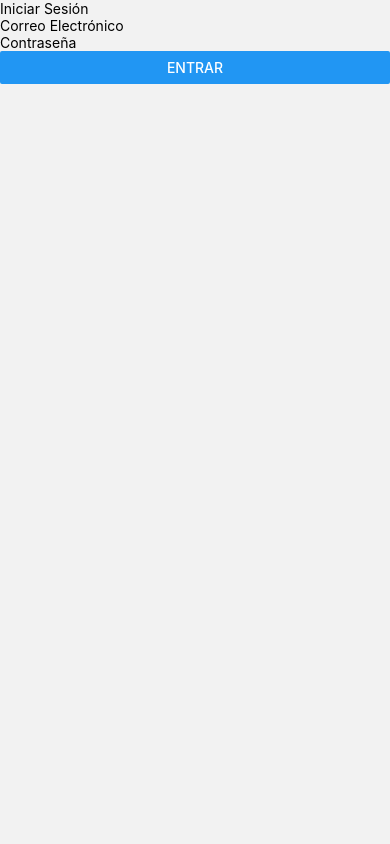
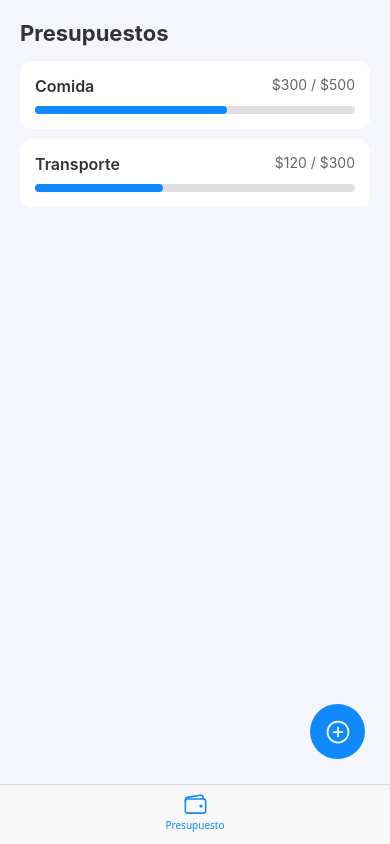
Before and after one commit to Re-L77/AhorramasApp, a React Native app: screen /Presupuesto in a window 390 px wide. Built offline with nearby package versions, Linux system fonts and the light colour scheme.

Commit message:
BudgetScreen
Agregada librería react-icons y soporte multiplataforma

```diff
--- a/App.js
+++ b/App.js
@@ -1,57 +1,12 @@
+// App.js
 import React from "react";
 import { NavigationContainer } from "@react-navigation/native";
-import { createNativeStackNavigator } from "@react-navigation/native-stack";
-import { createBottomTabNavigator } from "@react-navigation/bottom-tabs";
-import { Ionicons } from "@expo/vector-icons";
+import MainTabs from "./navigation/MainTabs";
 
-// Importar tus pantallas
-import LoginScreen from "./screens/LoginScreen";
-import RegisterScreen from "./screens/RegisterScreen";
-import HomeScreen from "./screens/HomeScreen";
-import TransactionsScreen from "./screens/TransactionsScreen";
-import BudgetScreen from "./screens/BudgetScreen";
-
-const Stack = createNativeStackNavigator();
-const Tab = createBottomTabNavigator();
-
-// Barra inferior (tabs)
-function MainTabs() {
-  return (
-    <Tab.Navigator
-      screenOptions={({ route }) => ({
-        headerShown: false,
-        tabBarStyle: { backgroundColor: "#f8f8f8", paddingBottom: 4 },
-        tabBarActiveTintColor: "#0066cc",
-        tabBarInactiveTintColor: "gray",
-        tabBarIcon: ({ color, size }) => {
-          let iconName;
-
-          if (route.name === "Inicio") iconName = "home";
-          else if (route.name === "Transacciones") iconName = "list";
-          else if (route.name === "Presupuestos") iconName = "wallet";
-
-          return <Ionicons name={iconName} size={size} color={color} />;
-        },
-      })}
-    >
-      <Tab.Screen name="Inicio" component={HomeScreen} />
-      <Tab.Screen name="Transacciones" component={TransactionsScreen} />
-      <Tab.Screen name="Presupuestos" component={BudgetScreen} />
-    </Tab.Navigator>
-  );
-}
-
-// Navegación principal (stack)
 export default function App() {
   return (
     <NavigationContainer>
-      <Stack.Navigator screenOptions={{ headerShown: false }}>
-        {/* Inicia con el login */}
-        <Stack.Screen name="Login" component={LoginScreen} />
-        <Stack.Screen name="Register" component={RegisterScreen} />
-        {/* Cuando el usuario inicia sesión */}
-        <Stack.Screen name="MainTabs" component={MainTabs} />
-      </Stack.Navigator>
+      <MainTabs />
     </NavigationContainer>
   );
 }
--- a/navigation/MainTabs.js
+++ b/navigation/MainTabs.js
@@ -1,19 +1,51 @@
+// navigation/MainTabs.js
 import React from "react";
+import { Platform } from "react-native";
 import { createBottomTabNavigator } from "@react-navigation/bottom-tabs";
+import { Ionicons } from "@expo/vector-icons";
 import TransactionsScreen from "../screens/TransactionsScreen";
-import BudgetsScreen from "../screens/BudgetsScreen";
-import ChartsScreen from "../screens/ChartsScreen";
-import ProfileScreen from "../screens/ProfileScreen";
+import BudgetScreen from "../screens/BudgetScreen";
+
+// ✅ Cargar íconos web solo si se ejecuta en navegador
+let WebIcons;
+if (Platform.OS === "web") {
+  WebIcons = require("react-icons/io5");
+}
 
 const Tab = createBottomTabNavigator();
 
 export default function MainTabs() {
   return (
-    <Tab.Navigator screenOptions={{ headerShown: false }}>
-      <Tab.Screen name="Transacciones" component={TransactionsScreen} />
-      <Tab.Screen name="Presupuestos" component={BudgetsScreen} />
-      <Tab.Screen name="Gráficas" component={ChartsScreen} />
-      <Tab.Screen name="Perfil" component={ProfileScreen} />
+    <Tab.Navigator
+      screenOptions={({ route }) => ({
+        headerShown: false,
+        tabBarStyle: { backgroundColor: "#f8f8f8", paddingBottom: 5, height: 60 },
+        tabBarActiveTintColor: "#1089ff",
+        tabBarInactiveTintColor: "gray",
+        tabBarIcon: ({ color, size }) => {
+          const isTransacciones = route.name === "Transacciones";
+
+          // Nombres de íconos nativos
+          const nativeIcon = isTransacciones ? "list-outline" : "wallet-outline";
+
+          // Íconos para navegador (react-icons)
+          const WebIcon = isTransacciones
+            ? WebIcons?.IoListOutline
+            : WebIcons?.IoWalletOutline;
+
+          return Platform.OS === "web" ? (
+            WebIcon ? (
+              <WebIcon size={size} color={color} />
+            ) : (
+              <Text style={{ fontSize: size, color }}>{isTransacciones ? "📋" : "💰"}</Text>
+            )
+          ) : (
+            <Ionicons name={nativeIcon} size={size} color={color} />
+          );
+        },
+      })}
+    >
+      <Tab.Screen name="Presupuesto" component={BudgetScreen} />
     </Tab.Navigator>
   );
 }
--- a/package.json
+++ b/package.json
@@ -16,6 +16,7 @@
     "expo-status-bar": "~3.0.8",
     "react": "19.1.0",
     "react-dom": "19.1.0",
+    "react-icons": "^5.5.0",
     "react-native": "0.81.5",
     "react-native-safe-area-context": "~5.6.0",
     "react-native-screens": "~4.16.0",
--- a/screens/BudgetScreen.js
+++ b/screens/BudgetScreen.js
@@ -1,9 +1,224 @@
-import React from "react";
-import { View, Text } from "react-native";
+// screens/BudgetScreen.js
+import React, { useState } from "react";
+import {
+  View,
+  Text,
+  StyleSheet,
+  TouchableOpacity,
+  FlatList,
+  Platform,
+  SafeAreaView,
+  Modal,
+  TextInput,
+  Pressable,
+} from "react-native";
+import { Ionicons } from "@expo/vector-icons";
+
+let WebIcons;
+if (Platform.OS === "web") {
+  WebIcons = require("react-icons/io5");
+}
+
 export default function BudgetScreen() {
+  const [data, setData] = useState([
+    { id: "1", categoria: "Comida", usado: 300, limite: 500 },
+    { id: "2", categoria: "Transporte", usado: 120, limite: 300 },
+  ]);
+
+  const [modalVisible, setModalVisible] = useState(false);
+  const [nuevaCategoria, setNuevaCategoria] = useState("");
+  const [nuevoUsado, setNuevoUsado] = useState("");
+  const [nuevoLimite, setNuevoLimite] = useState("");
+
+  const agregarPresupuesto = () => {
+    if (!nuevaCategoria || !nuevoLimite) return;
+    const nuevo = {
+      id: Date.now().toString(),
+      categoria: nuevaCategoria,
+      usado: parseFloat(nuevoUsado) || 0,
+      limite: parseFloat(nuevoLimite),
+    };
+    setData([...data, nuevo]);
+    setModalVisible(false);
+    setNuevaCategoria("");
+    setNuevoUsado("");
+    setNuevoLimite("");
+  };
+
   return (
-    <View>
-      <Text>Pantalla de Presupuesto Mensual</Text>
-    </View>
+    <SafeAreaView style={styles.safeArea}>
+      <View style={styles.container}>
+        <Text style={styles.title}>Presupuestos</Text>
+
+        <FlatList
+          data={data}
+          keyExtractor={(item) => item.id}
+          renderItem={({ item }) => {
+            const progreso = (item.usado / item.limite) * 100;
+            return (
+              <View style={styles.card}>
+                <View style={styles.row}>
+                  <Text style={styles.categoria}>{item.categoria}</Text>
+                  <Text style={styles.monto}>
+                    ${item.usado} / ${item.limite}
+                  </Text>
+                </View>
+
+                <View style={styles.progressContainer}>
+                  <View
+                    style={[
+                      styles.progressBar,
+                      { width: `${progreso}%`, backgroundColor: "#1089ff" },
+                    ]}
+                  />
+                </View>
+              </View>
+            );
+          }}
+        />
+
+        {/* 🟦 Botón flotante */}
+        <TouchableOpacity
+          style={styles.fab}
+          onPress={() => setModalVisible(true)}
+        >
+          {Platform.OS === "web" ? (
+            WebIcons?.IoAddCircleOutline ? (
+              <WebIcons.IoAddCircleOutline size={28} color="#fff" />
+            ) : (
+              <Text style={{ color: "#fff", fontSize: 28 }}>＋</Text>
+            )
+          ) : (
+            <Ionicons name="add" size={28} color="#fff" />
+          )}
+        </TouchableOpacity>
+
+        {/* 🪟 Modal para agregar presupuesto */}
+        <Modal
+          animationType="slide"
+          transparent={true}
+          visible={modalVisible}
+          onRequestClose={() => setModalVisible(false)}
+        >
+          <View style={styles.modalOverlay}>
+            <View style={styles.modalContent}>
+              <Text style={styles.modalTitle}>Nuevo Presupuesto</Text>
+
+              <TextInput
+                style={styles.input}
+                placeholder="Categoría"
+                value={nuevaCategoria}
+                onChangeText={setNuevaCategoria}
+              />
+              <TextInput
+                style={styles.input}
+                placeholder="Monto usado (opcional)"
+                keyboardType="numeric"
+                value={nuevoUsado}
+                onChangeText={setNuevoUsado}
+              />
+              <TextInput
+                style={styles.input}
+                placeholder="Límite"
+                keyboardType="numeric"
+                value={nuevoLimite}
+                onChangeText={setNuevoLimite}
+              />
+
+              <View style={styles.modalButtons}>
+                <Pressable
+                  style={[styles.modalButton, { backgroundColor: "#1089ff" }]}
+                  onPress={agregarPresupuesto}
+                >
+                  <Text style={styles.modalButtonText}>Guardar</Text>
+                </Pressable>
+
+                <Pressable
+                  style={[styles.modalButton, { backgroundColor: "#aaa" }]}
+                  onPress={() => setModalVisible(false)}
+                >
+                  <Text style={styles.modalButtonText}>Cancelar</Text>
+                </Pressable>
+              </View>
+            </View>
+          </View>
+        </Modal>
+      </View>
+    </SafeAreaView>
   );
 }
+
+const styles = StyleSheet.create({
+  safeArea: { flex: 1, backgroundColor: "#f4f6fb" },
+  container: { flex: 1, padding: 20 },
+  title: { fontSize: 22, fontWeight: "bold", marginBottom: 15, color: "#333" },
+  card: {
+    backgroundColor: "#fff",
+    borderRadius: 12,
+    padding: 15,
+    marginBottom: 10,
+    elevation: 2,
+  },
+  row: { flexDirection: "row", justifyContent: "space-between" },
+  categoria: { fontSize: 16, fontWeight: "600", color: "#333" },
+  monto: { fontSize: 14, color: "#666" },
+  progressContainer: {
+    height: 8,
+    backgroundColor: "#e0e0e0",
+    borderRadius: 5,
+    marginTop: 10,
+  },
+  progressBar: { height: "100%", borderRadius: 5 },
+  fab: {
+    position: "absolute",
+    bottom: 25,
+    right: 25,
+    backgroundColor: "#1089ff",
+    width: 55,
+    height: 55,
+    borderRadius: 30,
+    justifyContent: "center",
+    alignItems: "center",
+    elevation: 5,
+  },
+  // 🪟 Modal
+  modalOverlay: {
+    flex: 1,
+    backgroundColor: "rgba(0,0,0,0.4)",
+    justifyContent: "center",
+    alignItems: "center",
+  },
+  modalContent: {
+    width: "85%",
+    backgroundColor: "#fff",
+    borderRadius: 12,
+    padding: 20,
+    elevation: 10,
+  },
+  modalTitle: {
+    fontSize: 18,
+    fontWeight: "bold",
+    marginBottom: 15,
+    color: "#333",
+    textAlign: "center",
+  },
+  input: {
+    borderWidth: 1,
+    borderColor: "#ccc",
+    borderRadius: 8,
+    padding: 10,
+    marginBottom: 10,
+  },
+  modalButtons: {
+    flexDirection: "row",
+    justifyContent: "space-between",
+    marginTop: 10,
+  },
+  modalButton: {
+    flex: 1,
+    padding: 10,
+    borderRadius: 8,
+    marginHorizontal: 5,
+  },
+  modalButtonText: { color: "#fff", textAlign: "center", fontWeight: "bold" },
+});
```
Also changed, not shown: 1 other file (tests, documents, lock files or other folders).
